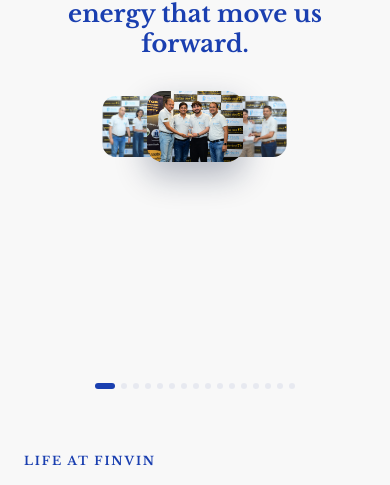
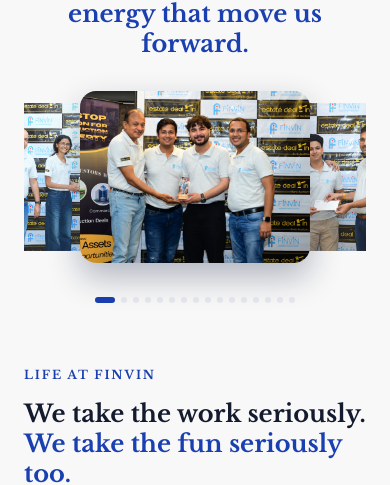
Before and after one commit to finvindev/finvin-site-nextjs, a Next.js app: page /events in a window 390 px wide. Shown: the part 2451-2936 px from the top of the page. Built offline with nearby package versions, Linux system fonts and the light colour scheme.

Commit message:
Wall of fame changes for mobile

```diff
--- a/components/events/WallOfFame.js
+++ b/components/events/WallOfFame.js
@@ -80,7 +80,7 @@ export default function WallOfFame() {
         </h2>
 
         <div
-          className="relative mt-8 h-[260px] sm:h-[340px] px-[110px] sm:px-[180px] overflow-x-clip touch-pan-y"
+          className="relative mt-8 h-[190px] sm:h-[320px] px-6 sm:px-[110px] lg:px-[180px] overflow-x-clip touch-pan-y"
           onTouchStart={handleTouchStart}
           onTouchMove={handleTouchMove}
           onTouchEnd={handleTouchEnd}
@@ -120,7 +120,7 @@ export default function WallOfFame() {
         </div>
         </div>
 
-        <div className="flex items-center justify-center gap-1.5 mt-8">
+        <div className="flex items-center justify-center gap-1.5 mt-4">
           {SLIDES.map((slide, i) => (
             <button
               key={slide.src}
```
